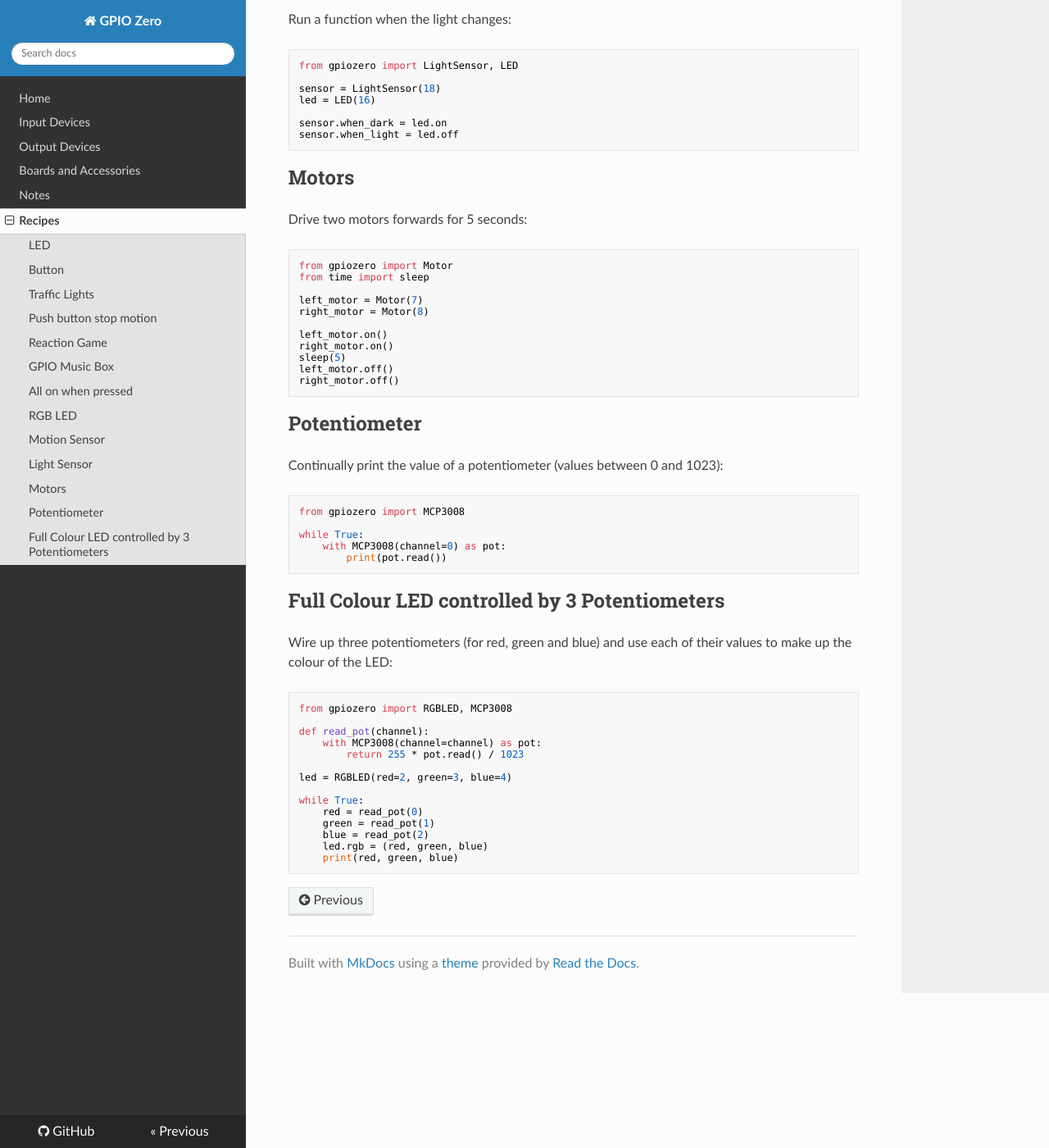
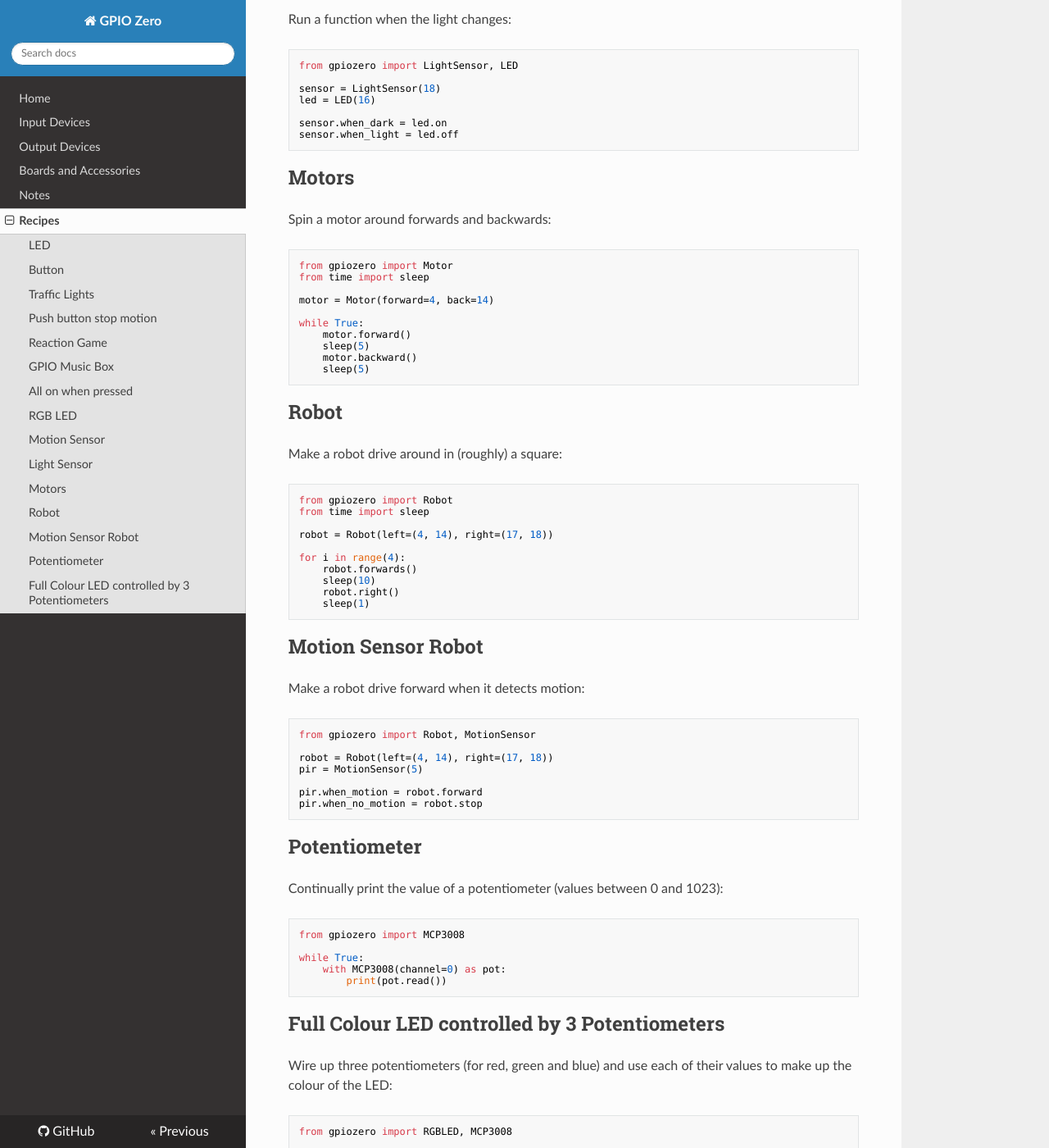
Before and after one commit to gpiozero/gpiozero, an MkDocs documentation site: the page built from docs/recipes.md, in a window 1280 px wide and 1400 px high, scrolled down 5269 px. Shown: the whole window at 82% size. Built offline with MkDocs 1.6.1, drawn with Linux system fonts in a browser that asks for light colours; nearby versions of some CDN libraries; old or Windows-style settings are respelled for this version of MkDocs.

Commit message:
Add motor, robot and motion sensor robot examples

````diff
--- a/docs/recipes.md
+++ b/docs/recipes.md
@@ -328,20 +328,50 @@ sensor.when_light = led.off
 
 ## Motors
 
-Drive two motors forwards for 5 seconds:
+Spin a motor around forwards and backwards:
 
 ```python
 from gpiozero import Motor
 from time import sleep
 
-left_motor = Motor(7)
-right_motor = Motor(8)
+motor = Motor(forward=4, back=14)
 
-left_motor.on()
-right_motor.on()
-sleep(5)
-left_motor.off()
-right_motor.off()
+while True:
+    motor.forward()
+    sleep(5)
+    motor.backward()
+    sleep(5)
+```
+
+## Robot
+
+Make a robot drive around in (roughly) a square:
+
+```python
+from gpiozero import Robot
+from time import sleep
+
+robot = Robot(left=(4, 14), right=(17, 18))
+
+for i in range(4):
+    robot.forwards()
+    sleep(10)
+    robot.right()
+    sleep(1)
+```
+
+## Motion Sensor Robot
+
+Make a robot drive forward when it detects motion:
+
+```python
+from gpiozero import Robot, MotionSensor
+
+robot = Robot(left=(4, 14), right=(17, 18))
+pir = MotionSensor(5)
+
+pir.when_motion = robot.forward
+pir.when_no_motion = robot.stop
 ```
 
 ## Potentiometer
````
